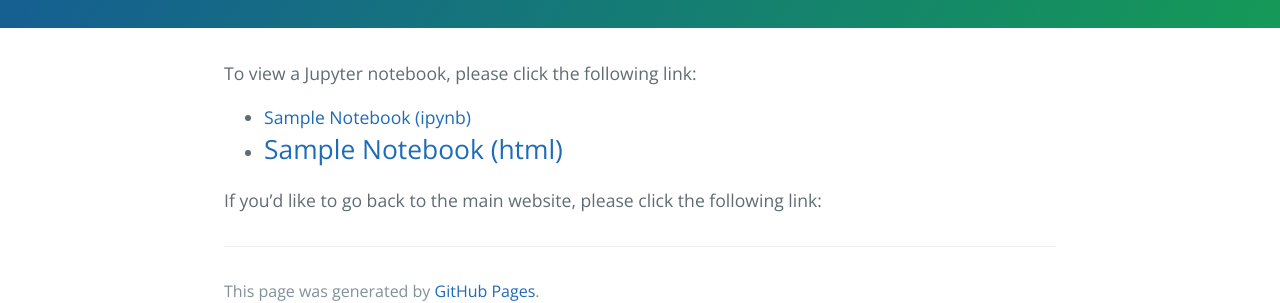
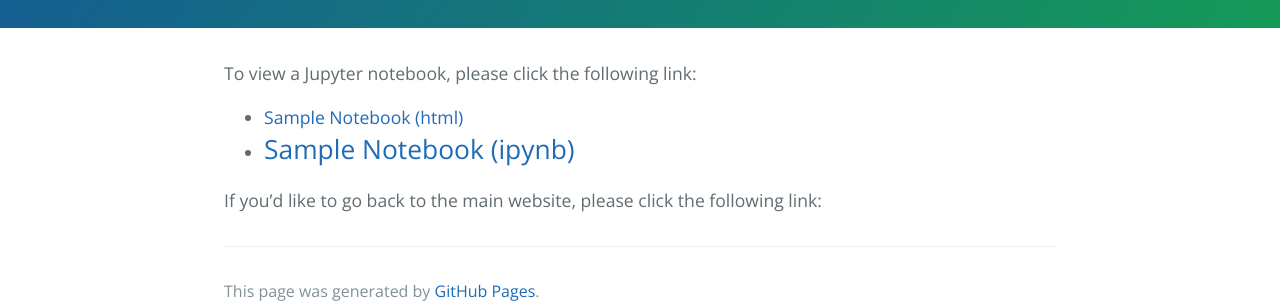
Before and after one commit to mahamso/mahamso.github.io, a Jekyll site: the page built from sampleproject/index.md, in a window 1280 px wide. Shown: the part 289-592 px from the top of the page. Built offline with Jekyll 4.4.1, drawn with Linux system fonts in a browser that asks for light colours; our own code applies the rules of GitHub Pages for plain Markdown files.

```diff
--- a/sampleproject/index.md
+++ b/sampleproject/index.md
@@ -4,8 +4,8 @@ description: This page will be updated to add new projects in the future.
 ---
 
 To view a Jupyter notebook, please click the following link:
-- [Sample Notebook (ipynb)](/Sample Jupyter Notebook.ipynb)
-- [Sample Notebook (html)](/Sample Jupyter Notebook.html)
+- [Sample Notebook (html)](Sample Jupyter Notebook.html)
+- [Sample Notebook (ipynb)](Sample Jupyter Notebook.ipynb)
 -
 
 If you'd like to go back to the main website, please click the following link:
```
